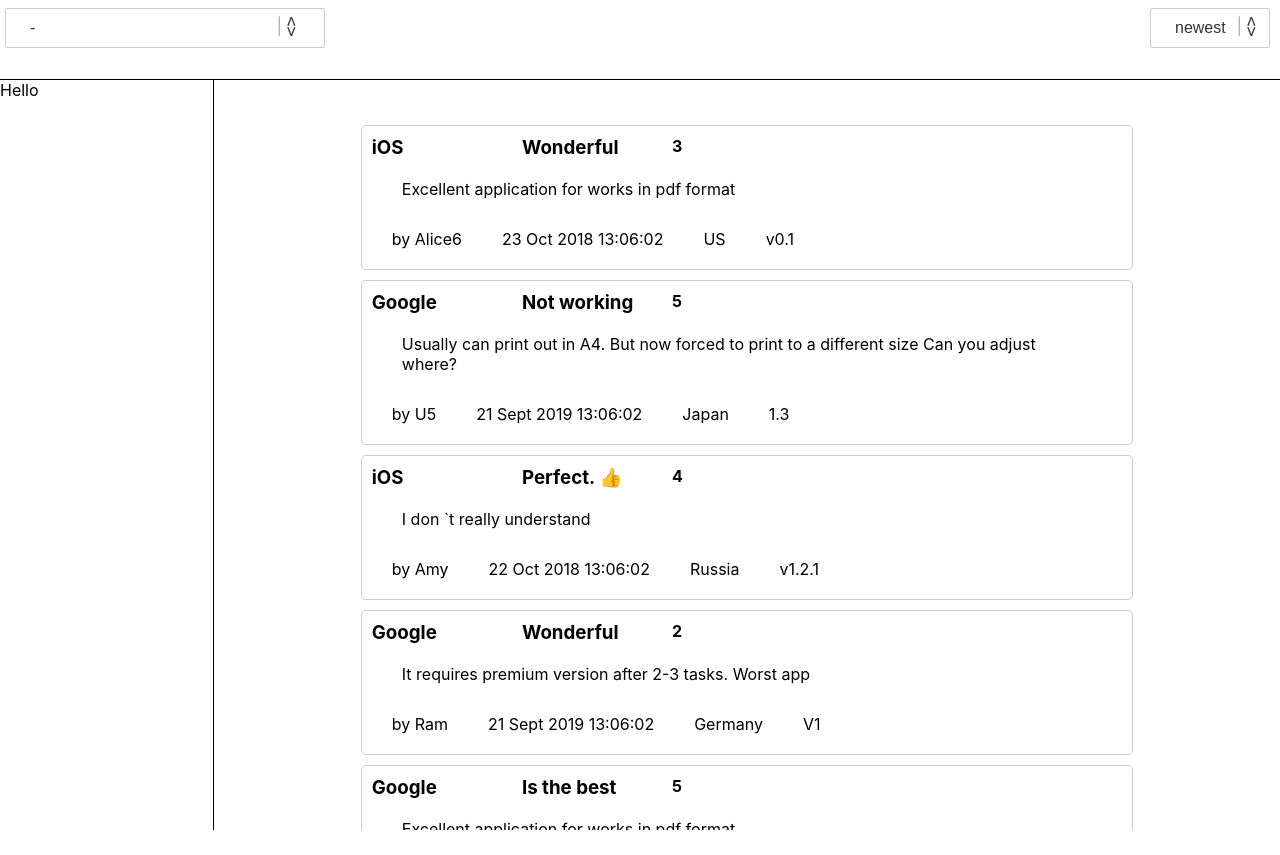
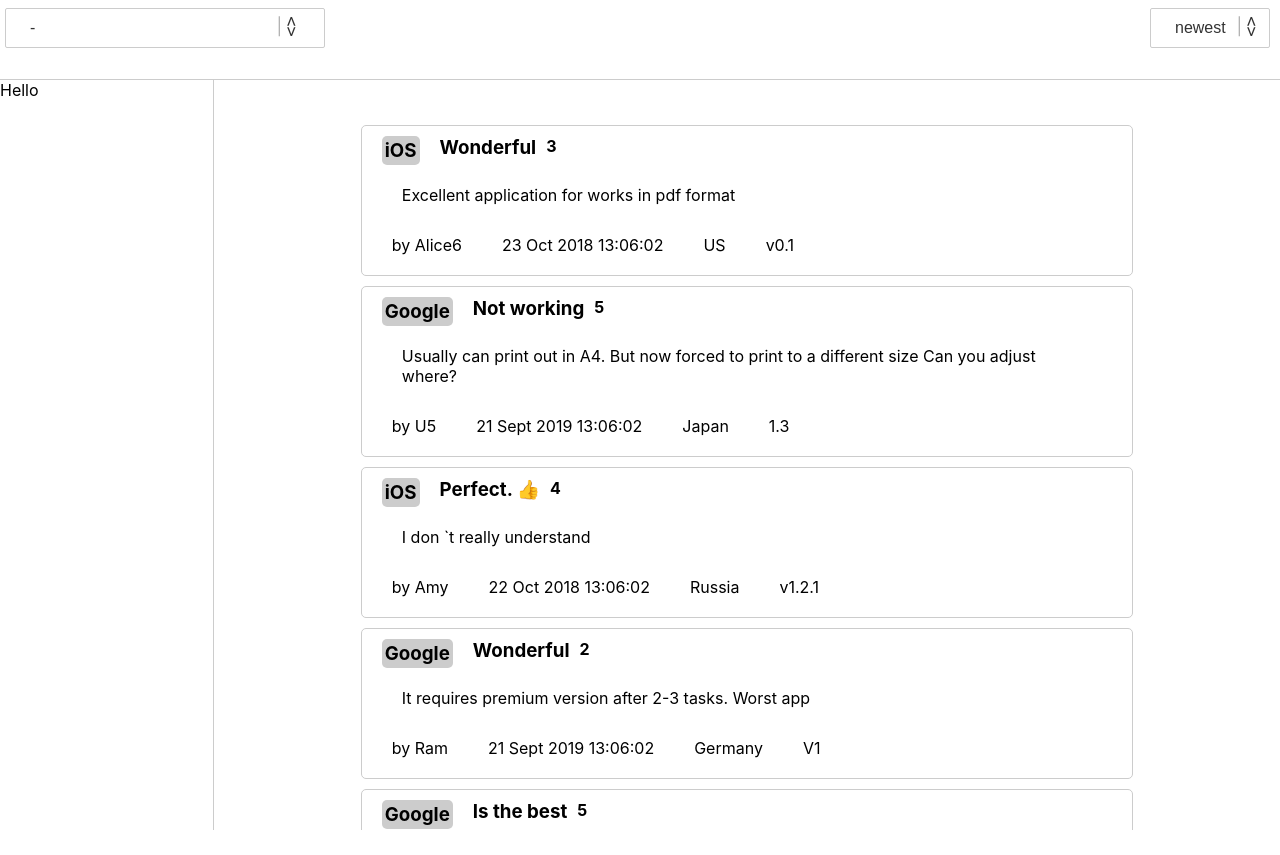
Before and after one commit to Kemosabe2911/appreviewfilter, a React (Create React App) app: page / in a window 1280 px wide. Built offline with nearby package versions, Linux system fonts and the light colour scheme.

Commit message:
Update result

```diff
--- a/src/App.css
+++ b/src/App.css
@@ -14,7 +14,7 @@
   align-items: center;
   background: #ffffff;
   z-index: 1000;
-  border-bottom: 1px solid #000000;
+  border-bottom: 1px solid #cccccc;
   position: sticky;
   top: 0;
 }
@@ -45,7 +45,7 @@
 }
 
 .right-container{
-  border-left: 1px solid #000000;
+  border-left: 1px solid #cccccc;
   width: 80vw;
   padding: 20px 30px;
 }
@@ -168,10 +168,7 @@
   display: flex;
 }
 .res-container .line-1 h3{
-  flex: 1;
-}
-.res-container .line-1 h4{
-  flex: 3;
+  margin: 0px 10px;
 }
 
 .res-container .line-2{
@@ -185,3 +182,8 @@
 .res-container .line-3 p{
   padding: 10px 20px;
 }
+.res-container .line-1 .store-name{
+  padding: 3px;
+  background: #cccccc;
+  border-radius: 5px;
+}
--- a/src/components/result.js
+++ b/src/components/result.js
@@ -21,7 +21,7 @@
             {result.map( data =>(
             <div className="res-container">
                 <div className="line-1">
-                    <h3>{data.appStoreName}</h3>
+                    <h3 className="store-name">{data.appStoreName}</h3>
                     <h3>{data.reviewHeading}</h3>
                     <h4>{data.rating}</h4>
                 </div>
```
